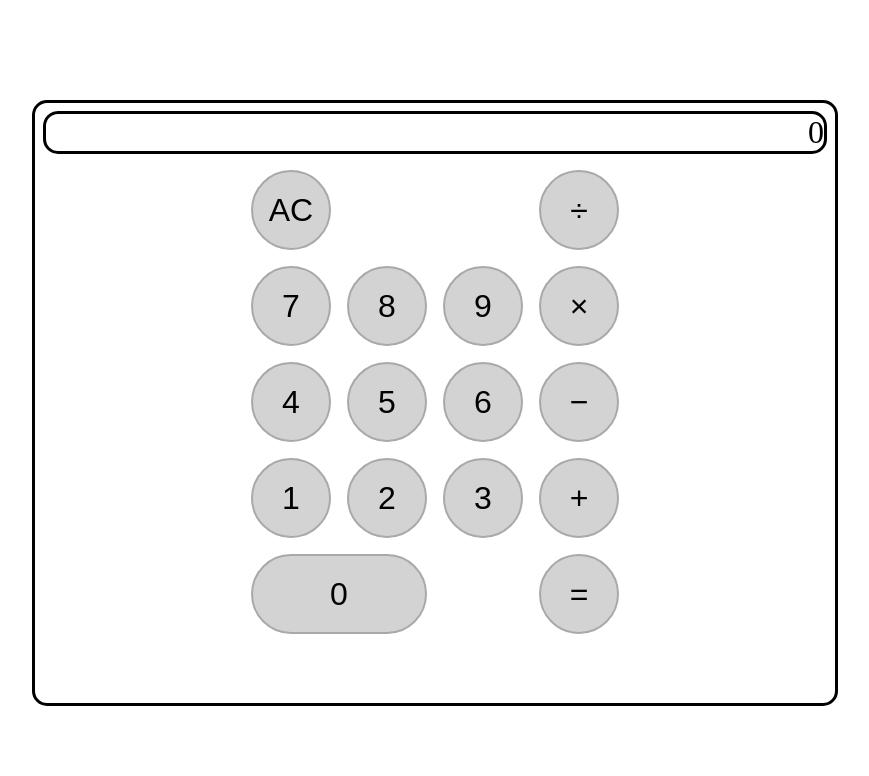
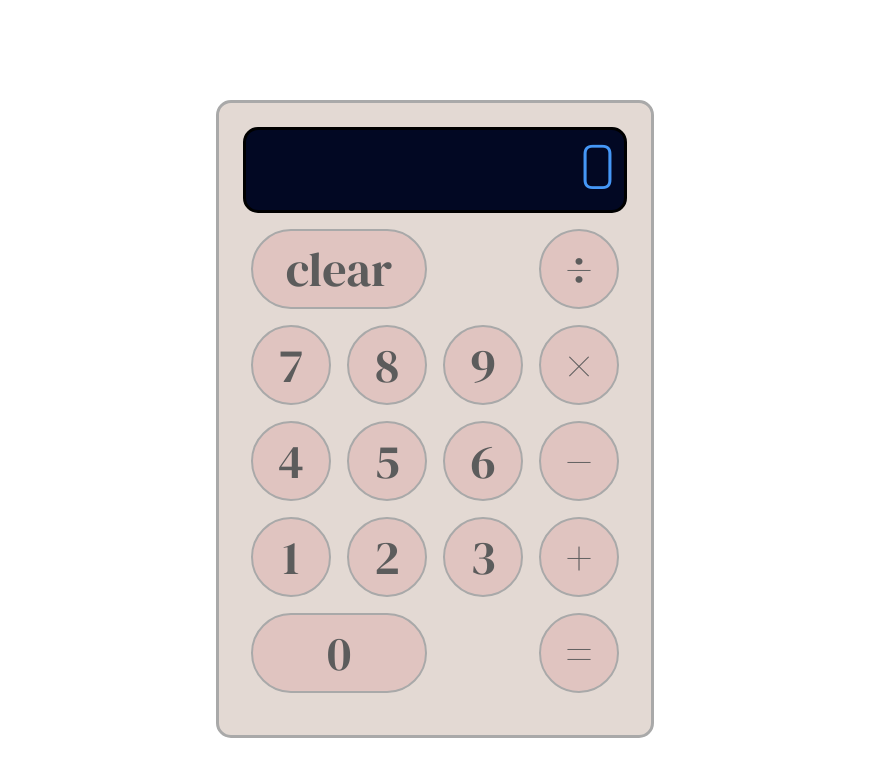
Before and after one commit to e05910879/calculator, a plain HTML site: page index.html in a window 1280 px wide. Shown: the whole page, without its empty margins (205-1074 px from the left). Drawn offline with Linux system fonts and the light colour scheme.

Commit message:
Style calculator

```diff
--- a/index.html
+++ b/index.html
@@ -12,34 +12,34 @@
                 <div id="display">0</div>
                 <div id="buttons">
                     <div class="left-container">
-                        <div id="clear-button button"><button>AC</button></div>
+                        <div><button id="clear-button">clear</button></div>
                         <div class="number-container">
                             <div class="row">
-                                <div class="number-button button"><button>7</button></div>
-                                <div class="number-button button"><button>8</button></div>
-                                <div class="number-button button"><button>9</button></div>
+                                <div class="number-button"><button>7</button></div>
+                                <div class="number-button"><button>8</button></div>
+                                <div class="number-button"><button>9</button></div>
                             </div>
                             <div class="row">
-                                <div class="number-button button"><button>4</button></div>
-                                <div class="number-button button"><button>5</button></div>
-                                <div class="number-button button"><button>6</button></div>
+                                <div class="number-button"><button>4</button></div>
+                                <div class="number-button"><button>5</button></div>
+                                <div class="number-button"><button>6</button></div>
                             </div>
                             <div class="row">
-                                <div class="number-button button"><button>1</button></div>
-                                <div class="number-button button"><button>2</button></div>
-                                <div class="number-button button"><button>3</button></div>
+                                <div class="number-button"><button>1</button></div>
+                                <div class="number-button"><button>2</button></div>
+                                <div class="number-button"><button>3</button></div>
                             </div>
                             <div class="row">
-                                <div class="number-button button" ><button id="zero">0</button></div>
+                                <div class="number-button" ><button id="zero">0</button></div>
                             </div>
                         </div>
                     </div>
                     <div class="right-container">
-                        <div class="operator-button button" id="divide"><button>&#247</button></div>
-                        <div class="operator-button button" id="multiply"><button>&#215</button></div>
-                        <div class="operator-button button" id="subtract"><button>&#8722</button></div>
-                        <div class="operator-button button" id="add"><button>&#43</button></div>
-                        <div class="equals-button button" id="equals"><button>&#61</div>
+                        <div class="operator-button" id="divide"><button>&#247</button></div>
+                        <div class="operator-button" id="multiply"><button>&#215</button></div>
+                        <div class="operator-button" id="subtract"><button>&#8722</button></div>
+                        <div class="operator-button" id="add"><button>&#43</button></div>
+                        <div class="equals-button" id="equals"><button>&#61</div>
                     </div>
                 </div>
             </div>
--- a/javascript.js
+++ b/javascript.js
@@ -119,3 +119,20 @@ const equalsButton = document.querySelector('.equals-button');
 equalsButton.addEventListener('click', () => {
         equalsButtonFunction();
 });
+
+
+const buttons = document.querySelectorAll('button');
+buttons.forEach((button) => {
+    button.addEventListener('mousedown', () => {
+        button.classList.add('click');
+    });
+    button.addEventListener('mouseup', () => {
+        button.classList.remove('click');
+    });
+    button.addEventListener('mouseenter', () => {
+        button.classList.add('hover');
+    });
+    button.addEventListener('mouseleave', () => {
+        button.classList.remove('hover');
+    });
+});
--- a/style.css
+++ b/style.css
@@ -1,3 +1,5 @@
+@import url('https://fonts.googleapis.com/css2?family=DM+Serif+Display&family=Orbitron&family=Oxanium:wght@200&display=swap');
+
 #calculator {
     display: flex;
     justify-content: center;
@@ -10,30 +12,40 @@
 }
 
 #perimeter {
-    width: 800px;
+    padding: 16px;
+    width: 400px;
     height: 600px;
-    border: solid black;
+    border: solid darkgray;
     border-radius: 15px;
+    background-color: rgb(227	217	211	);
 }
 
 #display, button {
-    font-size: 32px;
     margin: 8px;
 }
 
 #display {
+    padding-left: 8px;
+    padding-right: 8px;
+    font-family: 'Oxanium', cursive;
+    font-size: 64px;
     border: solid black;
     border-radius: 15px;
     text-align: right;
+    color: rgb(69	151	246	);
+    background-color: rgb(2	8	35);
 }
 
 button {
+    font-size: 48px;
     border: 2px solid darkgray;
     box-shadow: none;
-    background-color: lightgray;
+    background-color: rgb(224	196	192);
     border-radius: 50%;
     width: 80px;
     height: 80px;
+    font-family: 'DM Serif Display', serif;
+    color: rgb(92	92	92	);
 }
 
 #zero {
@@ -43,9 +55,20 @@ button {
 }
 
 #clear-button {
-    width: 160px;
+    width: 176px;
+    height: 80px;
+    border-radius: 40px;
 }
 
 #buttons {
-    justify-content: center;;
+    justify-content: center;
 }
+
+.click {
+    background-color: darkgray;
+}
+
+.hover {
+    border: 4px solid darkgray;
+    font-size: 52px;
+}
```
